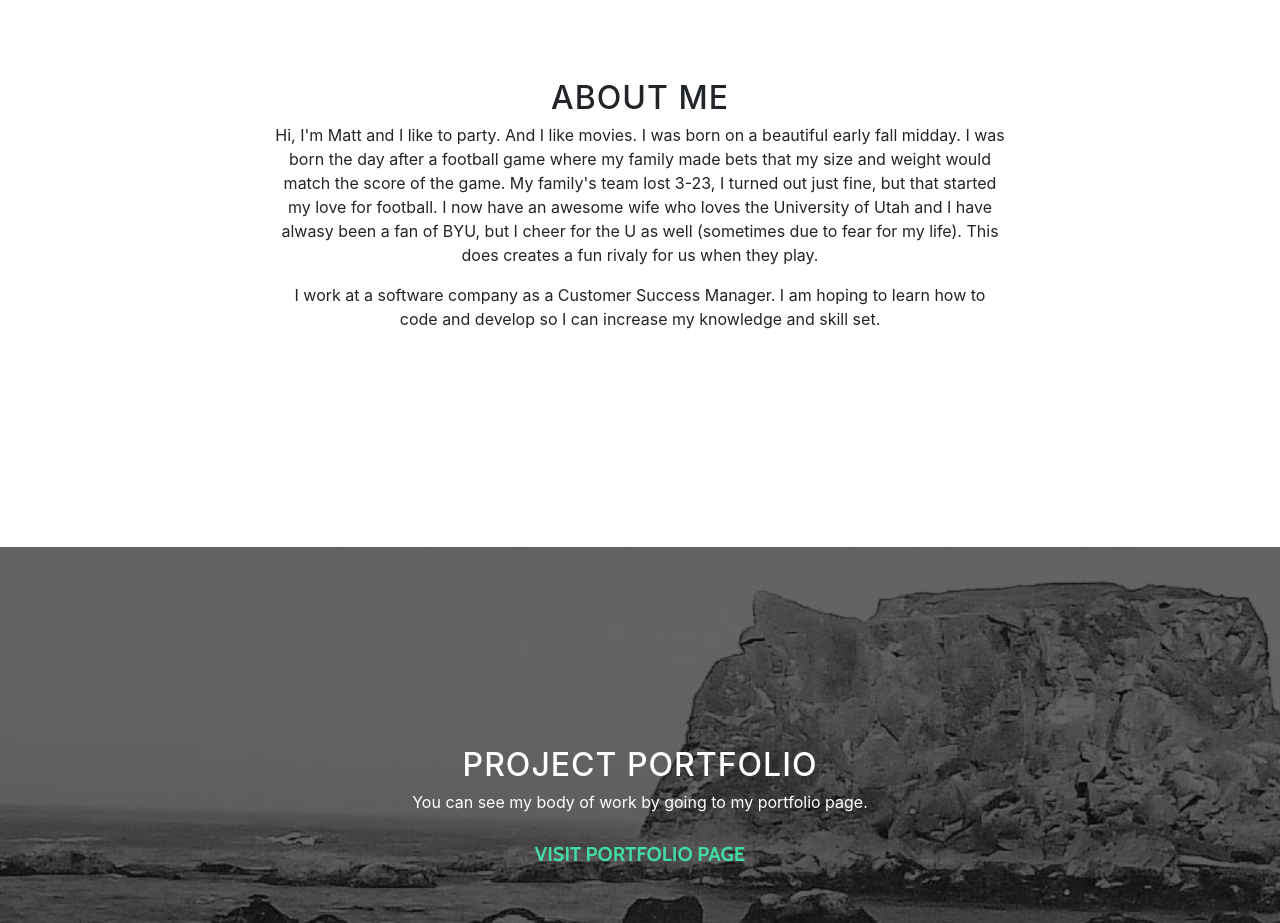
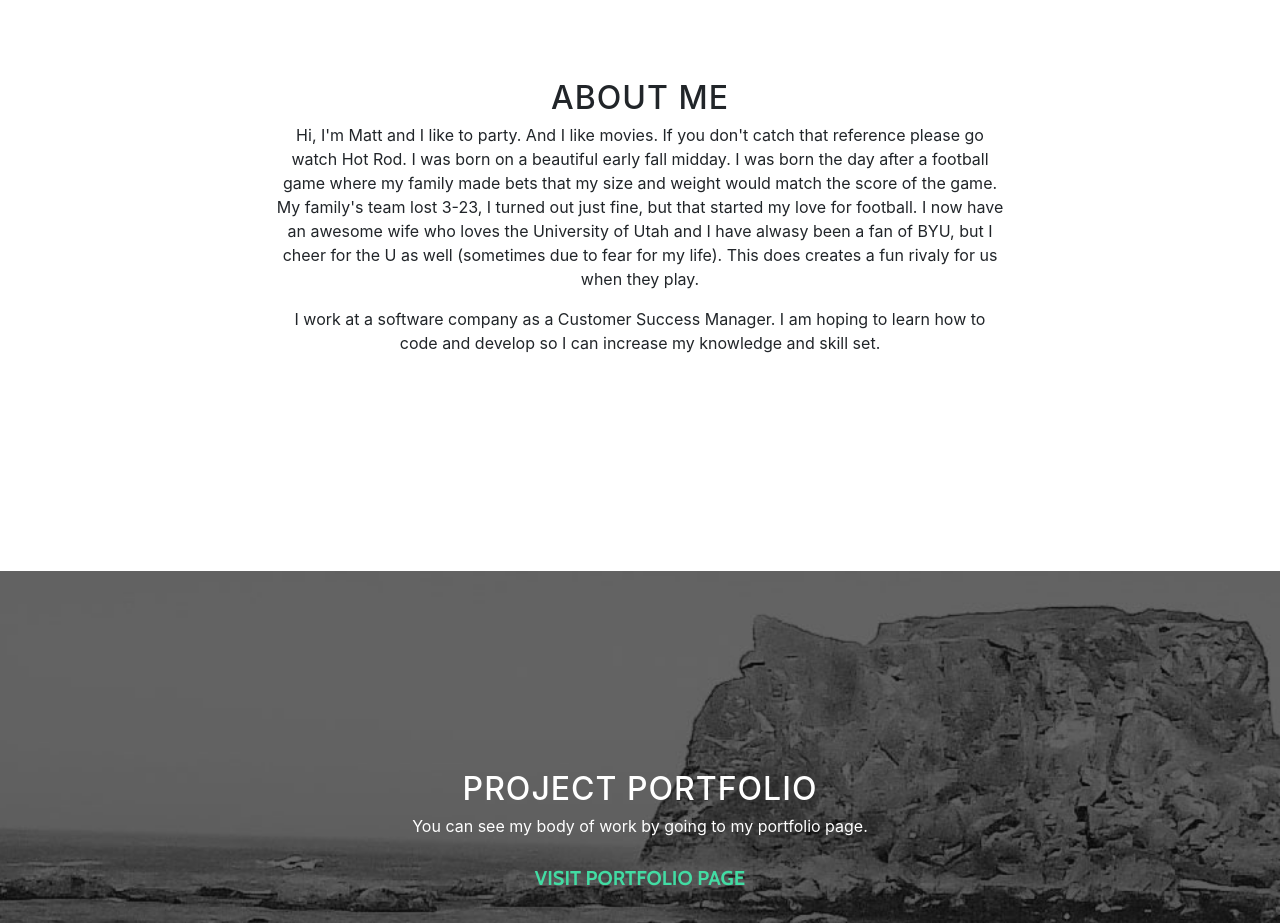
Before and after one commit to mls912/Bootstrap_Portfolio, a website with bundled scripts: page index.html in a window 1280 px wide. Shown: the part 920-1843 px from the top of the page. Built offline with nearby package versions, Linux system fonts and the light colour scheme.

Commit message:
final push

```diff
--- a/index.html
+++ b/index.html
@@ -77,7 +77,7 @@
         <div class="row">
           <div class="col-lg-8 mx-auto">
             <h2>About me</h2>
-            <p>Hi, I'm Matt and I like to party. And I like movies. I was born on a beautiful early fall midday. I was born the day after a football game where my family made bets that my size and weight would match the score of the game. My  family's team lost 3-23, I turned out just fine, but that started my love for football. I now have an awesome wife who loves the University of Utah and I have alwasy been a fan of BYU, but I cheer for the U as well (sometimes due to fear for my life). This does creates a fun rivaly for us when they play.
+            <p>Hi, I'm Matt and I like to party. And I like movies. If you don't catch that reference please go watch Hot Rod. I was born on a beautiful early fall midday. I was born the day after a football game where my family made bets that my size and weight would match the score of the game. My  family's team lost 3-23, I turned out just fine, but that started my love for football. I now have an awesome wife who loves the University of Utah and I have alwasy been a fan of BYU, but I cheer for the U as well (sometimes due to fear for my life). This does creates a fun rivaly for us when they play.
 
             <p>I work at a software company as a Customer Success Manager. I am hoping to learn how to code and develop so I can increase my knowledge and skill set.
 
```
